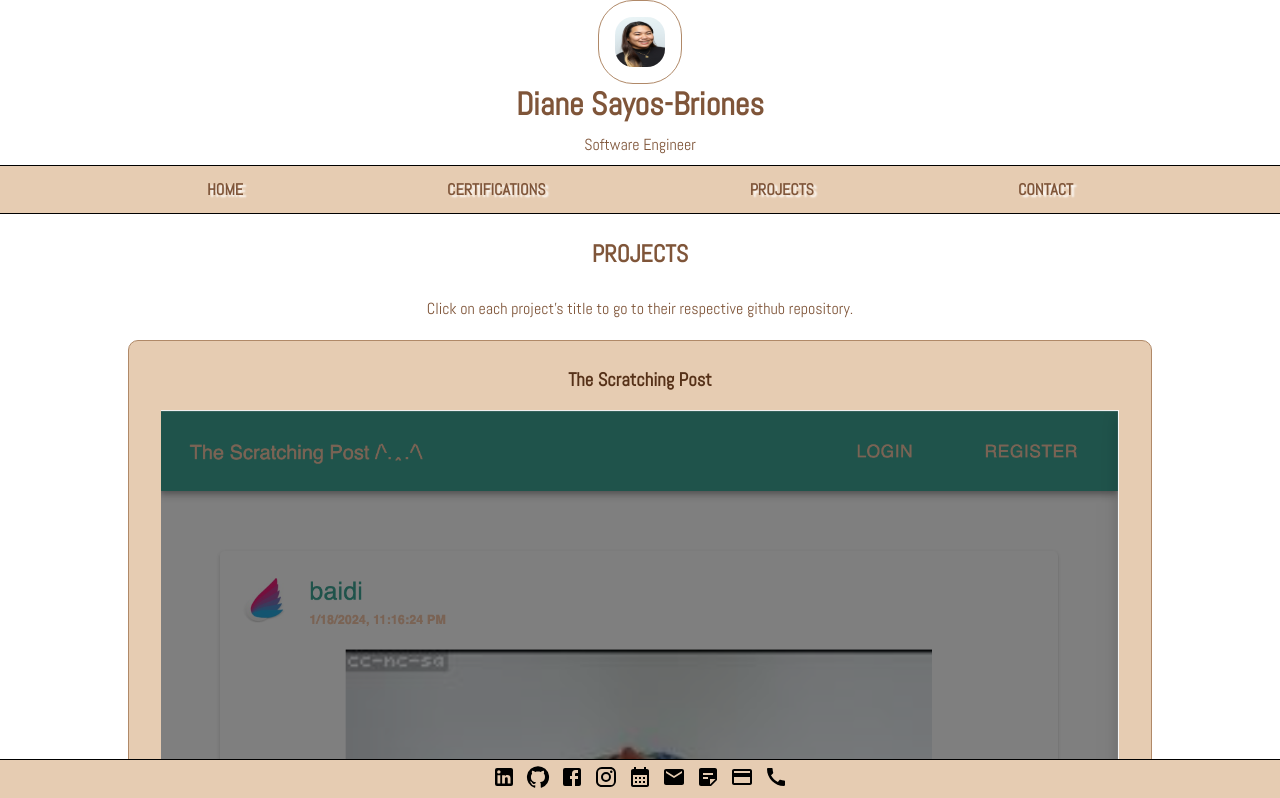
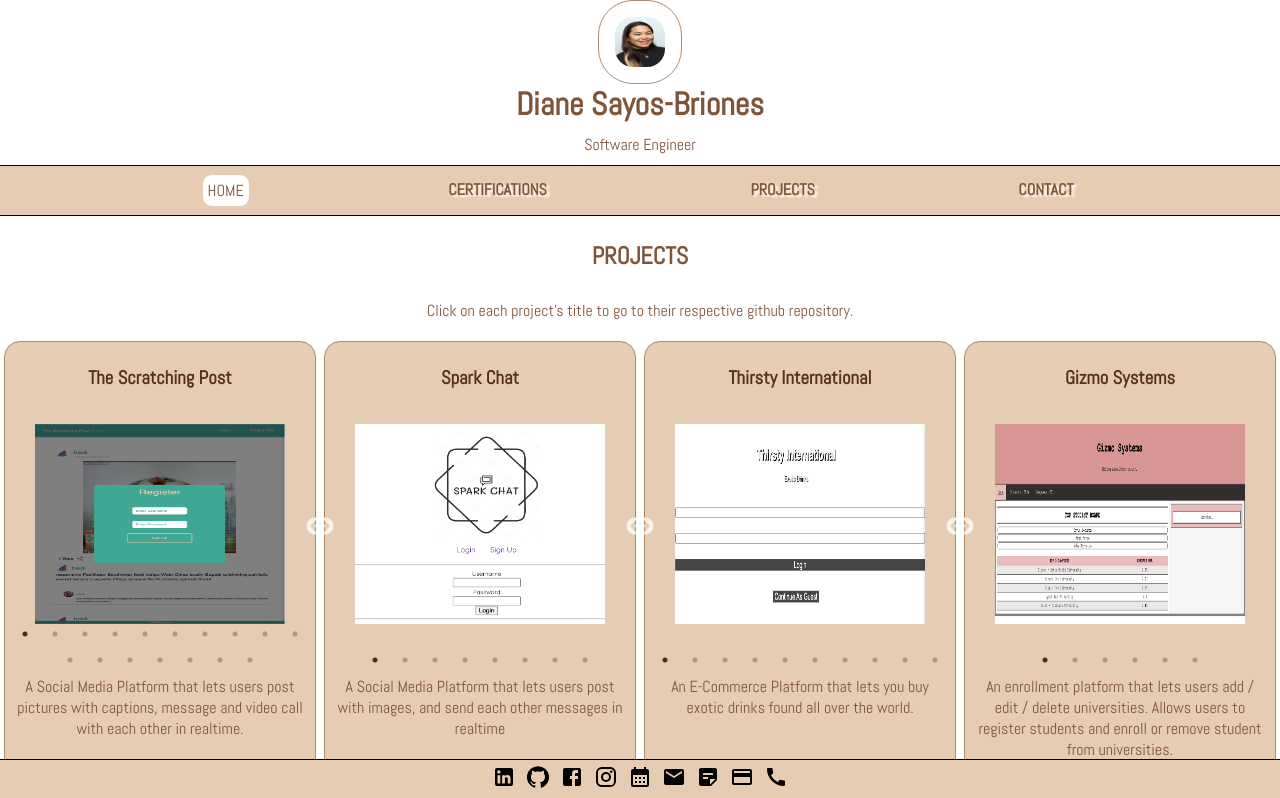
Before and after one commit to Diane-Sayos/Diane.Sayos.github.io, a React (Create React App) app: page /projects in a window 1280 px wide. Shown: the top 798 px of the page. Built offline with nearby package versions, Linux system fonts and the light colour scheme.

Commit message:
adjusted css

```diff
--- a/src/components/certifications/Certifications.js
+++ b/src/components/certifications/Certifications.js
@@ -17,7 +17,7 @@ const Certifications = () => {
         <section className="certifications">
             <h2>CERTIFICATIONS</h2>
             <div className="cards">
-            <div className="card">
+                <div className="card">
                     <div className="cert-container">
                         <img src={fullstack} alt="Fullstack Certificate" />
                     </div>
--- a/src/components/footer/Footer.css
+++ b/src/components/footer/Footer.css
@@ -4,8 +4,10 @@
     background-color: #E6CCB2;
     border-bottom: 0.5px solid black;
     border-top: 0.5px solid black;
-    position: sticky;
+    position: fixed;
     bottom: 0;
+    right: 0;
+    left: 0;
 }
 
 .container {
--- a/src/components/header/Header.css
+++ b/src/components/header/Header.css
@@ -1,6 +1,6 @@
 .navigation {
     position: sticky;
-    top: 1;
+    top: 0;
     z-index: 100;
     background-color: white;
 }
@@ -37,7 +37,7 @@
     padding: 5px;
 }
 
-.navbar-link:active, .navbar-link:focus {
+.navbar-link-selected {
     color: #7f5539;
     padding: 5px;
     text-shadow: 2px 1px 1px white;
--- a/src/components/header/Header.js
+++ b/src/components/header/Header.js
@@ -1,9 +1,12 @@
 import { NavLink } from 'react-router-dom';
+import { useState } from 'react';
 import avatar from '../../images/personal/avatar.JPG';
 import './Header.css';
 
 
 const Header = () => {
+    const [activeNav, setActiveNav] = useState('/');
+
     return (
         <header className="navigation">
             <div className="header">
@@ -14,10 +17,10 @@ const Header = () => {
                 <p>Software Engineer</p>
             </div>
             <nav className="navbar">
-                <NavLink to="/" className='navbar-link'>HOME</NavLink>
-                <NavLink to="/certifications" className='navbar-link'>CERTIFICATIONS</NavLink>
-                <NavLink to="/projects" className='navbar-link'>PROJECTS</NavLink>
-                <NavLink to="/contact" className='navbar-link'>CONTACT</NavLink>
+                <NavLink to="/" onClick={() => setActiveNav('/')}className={activeNav === '/' ? "navbar-link-selected" : "navbar-link"}>HOME</NavLink>
+                <NavLink to="/certifications" onClick={() => setActiveNav('/certifications')}className={activeNav === '/certifications' ? "navbar-link-selected" : "navbar-link"}>CERTIFICATIONS</NavLink>
+                <NavLink to="/projects" onClick={() => setActiveNav('/projects')}className={activeNav === '/projects' ? "navbar-link-selected" : "navbar-link"}>PROJECTS</NavLink>
+                <NavLink to="/contact" onClick={() => setActiveNav('/contact')}className={activeNav === '/contact' ? "navbar-link-selected" : "navbar-link"}>CONTACT</NavLink>
             </nav>
         </header>
     )
--- a/src/components/home/Home.css
+++ b/src/components/home/Home.css
@@ -58,7 +58,7 @@ h2, h3, h4 {
     padding: 5px;
 }
 
-.homebar-link:active, .homebar-link:focus {
+.homebar-link-selected {
     color: white;
     padding: 5px;
     background-color: #E6CCB2;
--- a/src/components/home/Homebar.js
+++ b/src/components/home/Homebar.js
@@ -1,11 +1,14 @@
 import { NavLink } from 'react-router-dom';
+import { useState } from 'react';
+
 
 const Homebar = () => {
+    const [activeSecondNav, setActiveSecondNav] = useState('/');
     return (
         <nav className="homebar">
-            <NavLink to='/' className="homebar-link">TECH STACK</NavLink>
-            <NavLink to='/education' className="homebar-link">EDUCATION</NavLink>
-            <NavLink to='/testimonials' className="homebar-link">TESTIMONIALS</NavLink>
+            <NavLink to='/' onClick={() => setActiveSecondNav('/')} className={activeSecondNav === '/' ? "homebar-link-selected" : "homebar-link"}>TECH STACK</NavLink>
+            <NavLink to='/education' onClick={() => setActiveSecondNav('/education')} className={activeSecondNav === '/education' ? "homebar-link-selected" : "homebar-link"}>EDUCATION</NavLink>
+            <NavLink to='/testimonials' onClick={() => setActiveSecondNav('/testimonials')} className={activeSecondNav === '/testimonials' ? "homebar-link-selected" : "homebar-link"}>TESTIMONIALS</NavLink>
         </nav>
     )
 };
--- a/src/components/projects/ImageCarousel.js
+++ b/src/components/projects/ImageCarousel.js
@@ -10,15 +10,13 @@ const ImageCarousel = ({ images }) => {
     speed: 500,
     slidesToShow: 1,
     slidesToScroll: 1,
-    arrows: true,
-    adaptiveHeight: true,
   };
 
   return (
     <Slider {...settings}>
       {images.map((image, index) => (
-        <div key={index}>
-          <img src={image} alt={`slide-${index}`} />
+        <div key={index} className="specific-image">
+          <img src={image} alt={`slide-${index}`} style={{width: "250px", margin: "1rem auto", height:  "200px",}}/>
         </div>
       ))}
     </Slider>
--- a/src/components/projects/Projects.css
+++ b/src/components/projects/Projects.css
@@ -1,18 +1,24 @@
 /*projects container for whole project component*/
+.projects-cards {
+ display: flex;
+ flex-flow: row wrap;
+}
+
 .projects h2, p{
     text-align: center;
     color: #7f5539;
 }
 
 /* specific-project for each article */
-.specific-project {
-    margin: 1rem 10%;
+.specific-project-card {
+    margin: 10px auto;
     border: .5px solid #b08968;
-    border-radius: 10px;
-    padding: 0.5em 2em;
+    border-radius: 1em;
+    padding: 5px;
     background-color: #E6CCB2;
+    width: 300px;
 }
 
-.specific-project a {
+.specific-project-card a {
     color: #563118;
 }
--- a/src/components/projects/Projects.js
+++ b/src/components/projects/Projects.js
@@ -139,11 +139,13 @@ const Projects = () => {
         <section className="projects">
             <h2>PROJECTS</h2>
             <p>Click on each project's title to go to their respective github repository.</p>
-            {projects.map((project) => {
-                return (
-                    <SpecificProject project={project} />
-                )
-            })}
+            <div className="projects-cards">
+                {projects.map((project) => {
+                    return (
+                        <SpecificProject project={project} />
+                    )
+                })}
+            </div>
         </section>
     )
 };
--- a/src/components/projects/SpecificProject.js
+++ b/src/components/projects/SpecificProject.js
@@ -4,9 +4,11 @@ import ImageCarousel from './ImageCarousel';
 
 const SpecificProject = ({ project }) => {
     return (
-        <article className="specific-project">
+        <article className="specific-project-card">
             <h3><a href={project.link} target="_blank" rel="noreferrer">{project.name}</a></h3>
-            <ImageCarousel images={project.images}/>
+            <div className="carousel-container">
+                <ImageCarousel images={project.images}/>
+            </div>
             <br />
             <div className='description'>
             <p>{project.description}</p>
```
